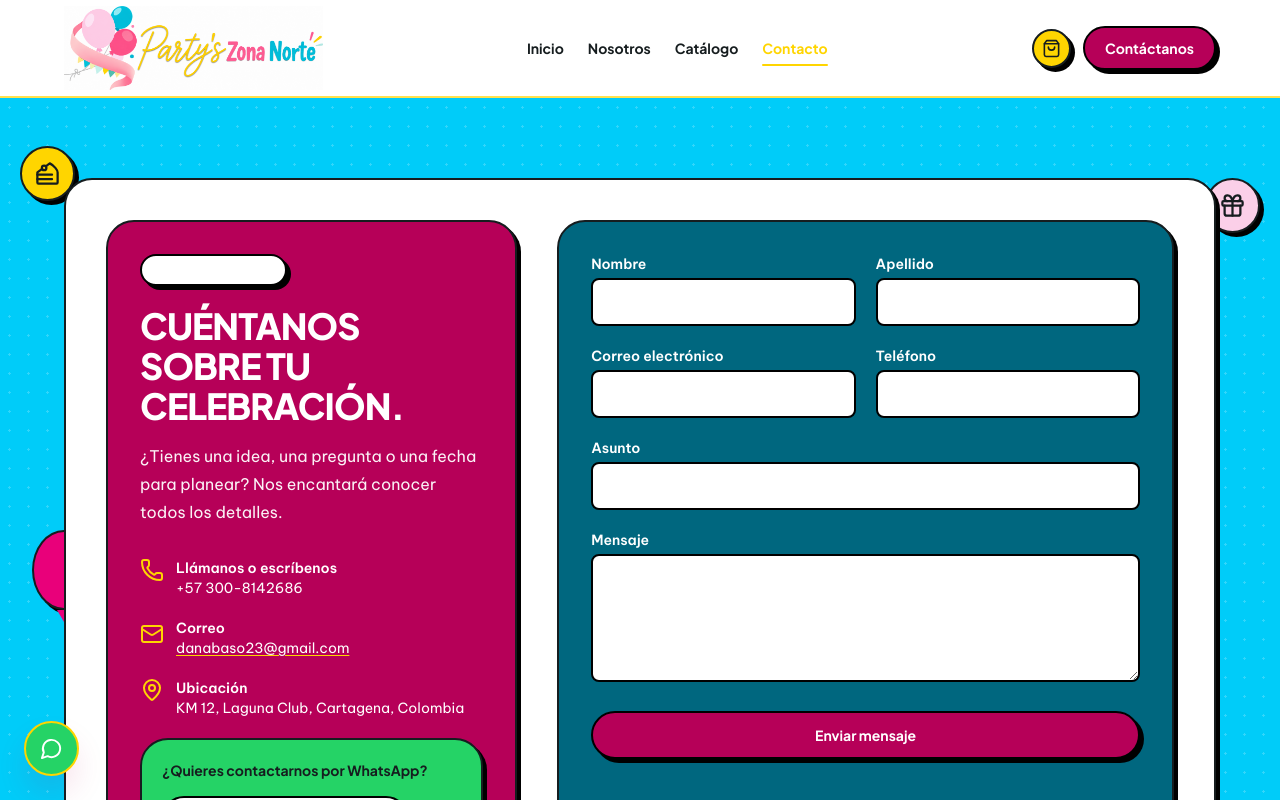
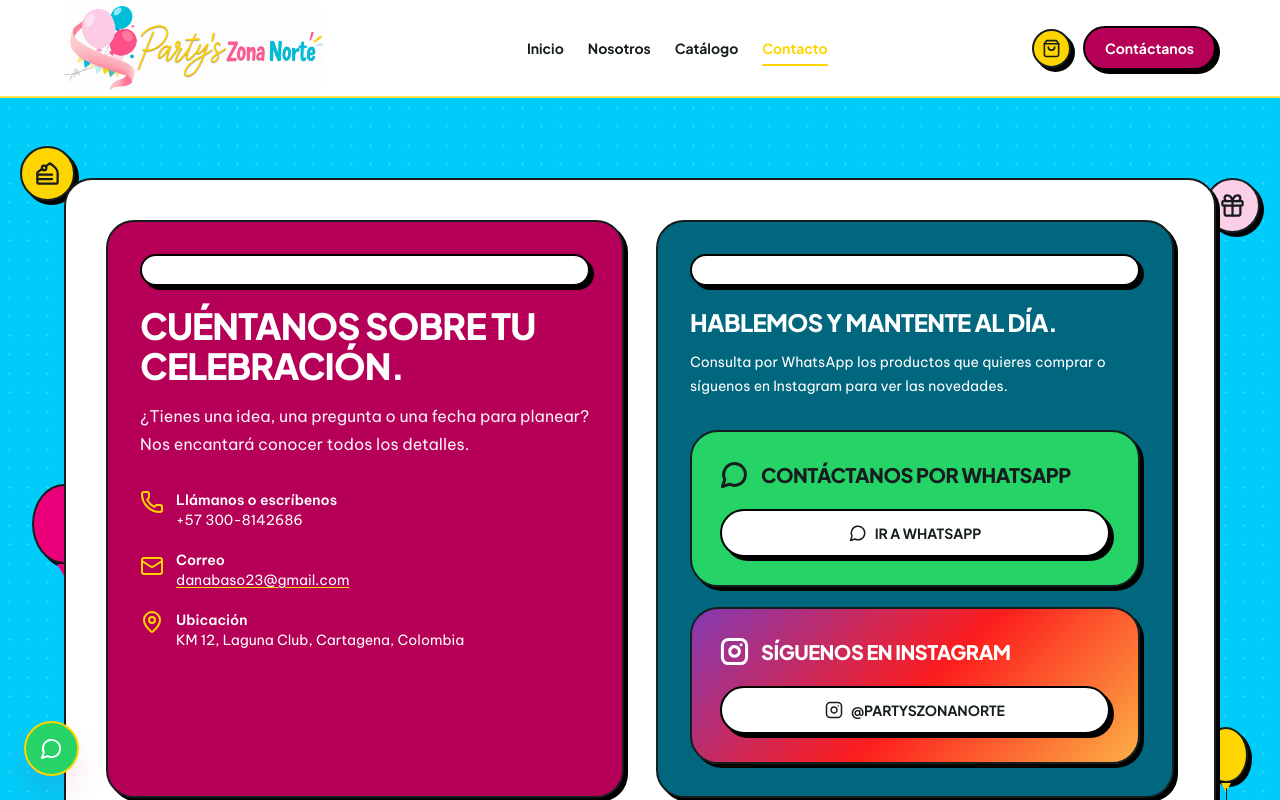
Before and after one commit to XavierS31/PartysZonaNorte, a React (Vite) app: page /contact in a window 1280 px wide. Shown: the top 800 px of the page. Built offline with nearby package versions, Linux system fonts and the light colour scheme.

Commit message:
Changed the design of contacts

```diff
--- a/src/pages/Contact.tsx
+++ b/src/pages/Contact.tsx
@@ -1,59 +1,10 @@
-import { useState } from 'react'
 import { motion } from 'framer-motion'
-import { useForm } from 'react-hook-form'
-import { z } from 'zod'
-import { zodResolver } from '@hookform/resolvers/zod'
-import { CakeSlice, Flower2, Gift, Loader2, Mail, MapPin, MessageCircle, PartyPopper, Phone, Sprout, ToyBrick } from 'lucide-react'
-import { useSearchParams } from 'react-router-dom'
+import { CakeSlice, Flower2, Gift, Instagram, Mail, MapPin, MessageCircle, Phone, Sprout, ToyBrick } from 'lucide-react'
 import { business } from '../config/business'
-import { sendContactEmail, type ContactPayload } from '../services/email'
 import { Seo } from '../components/Seo'
 import { FloatingBalloon } from '../components/FloatingBalloon'
 
-const schema = z.object({
-  firstName: z.string().min(2, 'Escribe tu nombre'),
-  lastName: z.string().min(2, 'Escribe tu apellido'),
-  email: z.string().email('Ingresa un correo válido'),
-  phone: z.string().min(7, 'Ingresa un teléfono válido'),
-  subject: z.string().min(3, 'Agrega un asunto'),
-  message: z.string().min(10, 'Cuéntanos un poco más'),
-})
-
 export default function Contact() {
-  const [status, setStatus] = useState<{ type: 'ok' | 'error'; text: string } | null>(null)
-  const [params] = useSearchParams()
-  const requestedService = params.get('service')
-  const requestedProduct = params.get('product')
-  const {
-    register,
-    handleSubmit,
-    formState: { errors, isSubmitting },
-    reset,
-  } = useForm<ContactPayload>({
-    resolver: zodResolver(schema),
-    defaultValues: {
-      subject: requestedService ? `Solicitud: ${requestedService}` : '',
-      message: requestedService
-        ? `Hola, me gustaría solicitar algo como ${requestedProduct || 'esta creación'} en la categoría ${requestedService}.`
-        : '',
-    },
-  })
-  const submit = async (data: ContactPayload) => {
-    setStatus(null)
-    try {
-      await sendContactEmail(data)
-      setStatus({ type: 'ok', text: '¡Gracias! Tu mensaje fue enviado a nuestro equipo.' })
-      reset()
-    } catch (error) {
-      setStatus({
-        type: 'error',
-        text: error instanceof Error ? error.message : 'Algo salió mal. Por favor, inténtalo de nuevo.',
-      })
-    }
-  }
-  const err = (error?: { message?: string }) =>
-    error && <p className="mt-1 text-xs text-[#ba1a1a]">{error.message}</p>
-
   return (
     <>
       <Seo title="Contacto" />
@@ -85,8 +36,8 @@ export default function Contact() {
         <FloatingBalloon className="left-8 top-[47%] hidden xl:block" colorClass="bg-hot" tailClass="border-t-hot" delay={0.25} />
         <FloatingBalloon className="right-8 bottom-24 hidden xl:block" colorClass="bg-butter" tailClass="border-t-butter" delay={0.6} size="sm" />
         <div className="shell relative">
-          <div className="grid gap-10 rounded-neo border-2 border-ink bg-white p-6 shadow-neo lg:grid-cols-[.8fr_1.2fr] lg:p-10">
-            <div className="rounded-neo border-2 border-ink bg-berry p-6 text-white shadow-neo sm:p-8">
+          <div className="grid gap-8 rounded-neo border-2 border-ink bg-white p-6 shadow-neo lg:grid-cols-2 lg:items-stretch lg:p-10">
+            <div className="flex h-full flex-col rounded-neo border-2 border-ink bg-berry p-6 text-white shadow-neo sm:p-8">
               <p className="neo-badge">Hagamos magia</p>
               <h1 className="mt-5 text-3xl font-extrabold uppercase tracking-tight sm:text-4xl">
                 Cuéntanos sobre tu celebración.
@@ -125,72 +76,48 @@ export default function Contact() {
                     {business.address}
                   </span>
                 </p>
-                <div className="rounded-neo border-2 border-ink bg-[#25D366] p-5 text-ink shadow-neo">
-                  <p className="font-display font-bold">¿Quieres contactarnos por WhatsApp?</p>
+              </div>
+            </div>
+            <aside className="flex h-full flex-col rounded-neo border-2 border-ink bg-cyan p-6 text-white shadow-neo sm:p-8">
+              <p className="neo-badge bg-white">Síguenos</p>
+              <h2 className="mt-5 text-2xl font-extrabold uppercase tracking-tight">Hablemos y mantente al día.</h2>
+              <p className="mt-3 text-sm leading-6">Consulta por WhatsApp los productos que quieres comprar o síguenos en Instagram para ver las novedades.</p>
+              <div className="mt-auto grid gap-5 pt-8">
+                <div className="rounded-neo border-2 border-ink bg-[#25D366] p-6 text-ink shadow-neo sm:p-7">
+                  <div className="flex items-center gap-3">
+                    <MessageCircle size={29} strokeWidth={2.5} />
+                    <p className="font-display text-xl font-extrabold uppercase tracking-tight">
+                      Contáctanos por WhatsApp
+                    </p>
+                  </div>
                   <a
                     href={`https://wa.me/${business.whatsapp}`}
                     target="_blank"
                     rel="noreferrer"
-                    className="neo-btn-white mt-4"
+                    className="neo-btn-white mt-5 w-full justify-center py-3 text-sm uppercase"
                   >
                     <MessageCircle size={18} />
-                    Escríbenos por WhatsApp
+                    Ir a WhatsApp
+                  </a>
+                </div>
+                <div className="rounded-neo border-2 border-ink bg-[linear-gradient(135deg,#833AB4_0%,#FD1D1D_52%,#FCAF45_100%)] p-6 text-white shadow-neo sm:p-7">
+                  <div className="flex items-center gap-3">
+                    <Instagram size={29} strokeWidth={2.5} />
+                    <p className="font-display text-xl font-extrabold uppercase tracking-tight">Síguenos en Instagram</p>
+                  </div>
+                  <a
+                    href={`https://www.instagram.com/${business.instagram}/`}
+                    target="_blank"
+                    rel="noreferrer"
+                    className="neo-btn-white mt-5 w-full justify-center py-3 text-sm uppercase"
+                  >
+                    <Instagram size={18} />
+                    @{business.instagram}
                   </a>
                 </div>
               </div>
-            </div>
-            <form
-              noValidate
-              onSubmit={handleSubmit(submit)}
-              className="rounded-neo border-2 border-ink bg-cyan p-6 text-white shadow-neo sm:p-8"
-            >
-              <div className="grid gap-5 sm:grid-cols-2">
-                <label className="text-sm font-bold">
-                  Nombre
-                  <input {...register('firstName')} className="field" />
-                  {err(errors.firstName)}
-                </label>
-                <label className="text-sm font-bold">
-                  Apellido
-                  <input {...register('lastName')} className="field" />
-                  {err(errors.lastName)}
-                </label>
-                <label className="text-sm font-bold">
-                  Correo electrónico
-                  <input type="email" {...register('email')} className="field" />
-                  {err(errors.email)}
-                </label>
-                <label className="text-sm font-bold">
-                  Teléfono
-                  <input type="tel" {...register('phone')} className="field" />
-                  {err(errors.phone)}
-                </label>
-              </div>
-              <label className="mt-5 block text-sm font-bold">
-                Asunto
-                <input {...register('subject')} className="field" />
-                {err(errors.subject)}
-              </label>
-              <label className="mt-5 block text-sm font-bold">
-                Mensaje
-                <textarea rows={5} {...register('message')} className="field resize-y" />
-                {err(errors.message)}
-              </label>
-              {status && (
-                <div
-                  role="status"
-                  className={`mt-5 rounded-xl p-3 text-sm ${status.type === 'ok' ? 'bg-cyan-100 text-cyan' : 'bg-red-50 text-[#ba1a1a]'}`}
-                >
-                  {status.text}
-                </div>
-              )}
-              <button disabled={isSubmitting} className="neo-btn-primary mt-6 w-full disabled:opacity-60">
-                {isSubmitting && <Loader2 size={17} className="animate-spin" />}
-                {isSubmitting ? 'Enviando…' : 'Enviar mensaje'}
-              </button>
-            </form>
+            </aside>
           </div>
-
         </div>
       </section>
     </>
```
